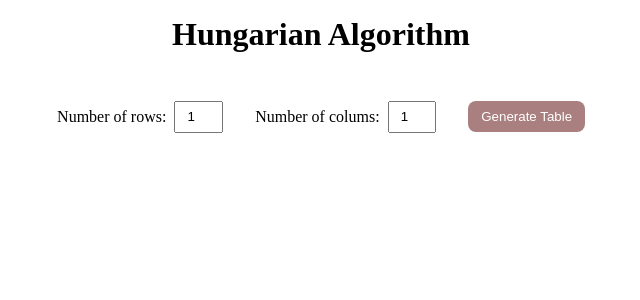
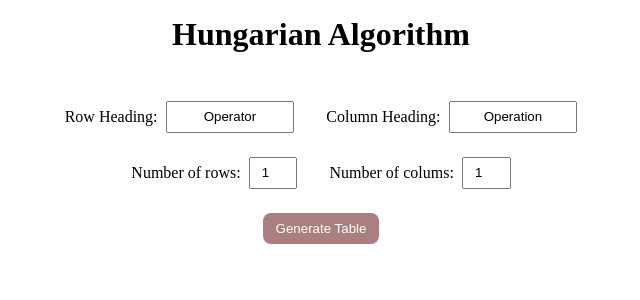
Before and after one commit to Quarcoo-arc/hungarian_algorithm, a React (Vite) app in the folder frontend/: page / in a window 1280 px wide. Shown: the top 300 px of the page, without its empty margins (319-959 px from the left). Built offline with nearby package versions, Linux system fonts and the light colour scheme.

Commit message:
Added row and column heading input field

```diff
--- a/frontend/src/App.jsx
+++ b/frontend/src/App.jsx
@@ -17,6 +17,8 @@ function App() {
   const [matrices, setMatrices] = useState([]);
   const [actualMatrix, setActualMatrix] = useState([]);
   const [result, setResult] = useState({});
+  const [rowHeading, setRowHeading] = useState("Operator");
+  const [columnHeading, setColumnHeading] = useState("Operation");
 
   const generateMatrix = (e) => {
     e.preventDefault();
@@ -41,7 +43,8 @@ function App() {
               key={`${i}-${j}`}
               id={`${i}-${j}`}
               type="text"
-              defaultValue={`Operation ${j}`}
+              value={`${columnHeading} ${j}`}
+              readOnly={true}
             />
           );
         } else if (j === 0) {
@@ -50,7 +53,8 @@ function App() {
               key={`${i}-${j}`}
               id={`${i}-${j}`}
               type="text"
-              defaultValue={`Operator ${i}`}
+              value={`${rowHeading} ${i}`}
+              readOnly={true}
             />
           );
         } else {
@@ -70,7 +74,6 @@ function App() {
   };
 
   const fetchResults = async (matrix) => {
-    console.log(matrix);
     const result = await fetch(
       `${import.meta.env.VITE_BACKEND_URL}/assignment-problem`,
       {
@@ -100,13 +103,35 @@ function App() {
     setActualMatrix(matrix);
     const results = await fetchResults(matrix);
     setResult(results);
-    console.log(results);
   };
 
   return (
     <div>
       <Title>Hungarian Algorithm</Title>
       <Form onSubmit={generateMatrix}>
+        <span>
+          <span>
+            <label htmlFor="row_heading">Row Heading:</label>
+            <InputField
+              type="text"
+              name="row_heading"
+              id="row_heading"
+              value={rowHeading}
+              onChange={(e) => setRowHeading(e.target.value)}
+            />
+          </span>
+          <span>
+            <label htmlFor="column_heading">Column Heading:</label>
+            <InputField
+              type="text"
+              name="column_heading"
+              id="column_heading"
+              value={columnHeading}
+              onChange={(e) => setColumnHeading(e.target.value)}
+            />
+          </span>
+        </span>
+        <span>
           <span>
             <label htmlFor="num_rows">Number of rows:</label>
             <InputField
@@ -130,6 +155,7 @@ function App() {
               min={1}
               onChange={(e) => setNumCols(+e.target.value)}
             />
+          </span>
         </span>
         <Button type="submit">Generate Table</Button>
       </Form>
@@ -159,7 +185,7 @@ function App() {
               <TileDeck matrix={result.row_reduction} />
             </span>
             {result.iterations.map((it, idx) => (
-              <span>
+              <span key={idx}>
                 <h4>Iteration {idx + 1}</h4>
                 <TileDeck
                   matrix={it.initial_matrix}
@@ -171,7 +197,12 @@ function App() {
           </ResultContainer>
           <SectionWrapper>
             <Heading>Optimal Assignment</Heading>
-            <Table actualMatrix={actualMatrix} results={result.results} />
+            <Table
+              rowHeading={rowHeading}
+              colHeading={columnHeading}
+              actualMatrix={actualMatrix}
+              results={result.results}
+            />
             <p>Total Cost: {result.total_cost}</p>
           </SectionWrapper>
         </>
--- a/frontend/src/App.styled.js
+++ b/frontend/src/App.styled.js
@@ -8,12 +8,19 @@ const Title = styled.h1`
 const Form = styled.form`
   margin: 1rem auto 4rem;
   display: flex;
-  flex-direction: ${(props) => (props.column ? "column" : "row")};
+  flex-direction: column;
   gap: 1.5rem 2rem;
   align-items: center;
   justify-content: center;
   flex-wrap: wrap;
+
   span {
+    display: flex;
+    flex-direction: row;
+    gap: 1.5rem 2rem;
+  }
+
+  span span {
     display: flex;
     flex-direction: row;
     gap: 0.5rem;
--- a/frontend/src/components/Table/Table.jsx
+++ b/frontend/src/components/Table/Table.jsx
@@ -1,21 +1,25 @@
 import React from "react";
 import { TableEl } from "./Table.styled";
 
-const Table = ({ results, actualMatrix }) => {
+const Table = ({ results, actualMatrix, rowHeading, colHeading }) => {
   return (
     <TableEl>
+      <thead>
         <tr>
-        <th>Operator</th>
-        <th>Operation</th>
+          <th>{rowHeading}</th>
+          <th>{colHeading}</th>
           <th>Cost</th>
         </tr>
+      </thead>
+      <tbody>
         {results.map((row, idx) => (
           <tr key={idx}>
-          <td>{row[0]}</td>
-          <td>{row[1]}</td>
+            <td>{row[0] + 1}</td>
+            <td>{row[1] + 1} </td>
             <td>{actualMatrix[row[0]][row[1]]}</td>
           </tr>
         ))}
+      </tbody>
     </TableEl>
   );
 };
--- a/frontend/src/components/TileDeck/TileDeck.jsx
+++ b/frontend/src/components/TileDeck/TileDeck.jsx
@@ -10,7 +10,7 @@ const TileDeck = ({
   return (
     <Col>
       {matrix.map((row, ridx) => (
-        <Row>
+        <Row key={ridx}>
           {row.map((el, cidx) => (
             <Tile
               key={`${ridx}-${cidx}`}
```
Lines whose indentation alone changed are shown as unchanged.
